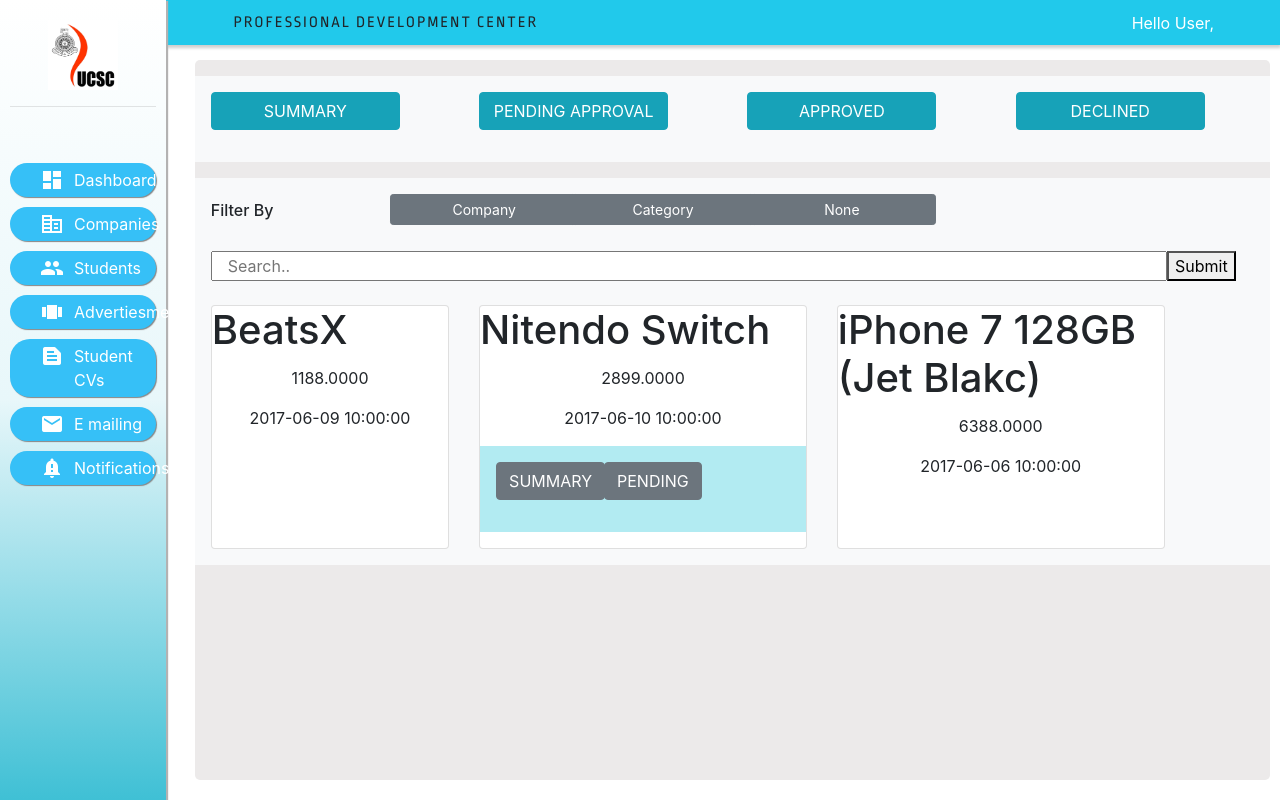
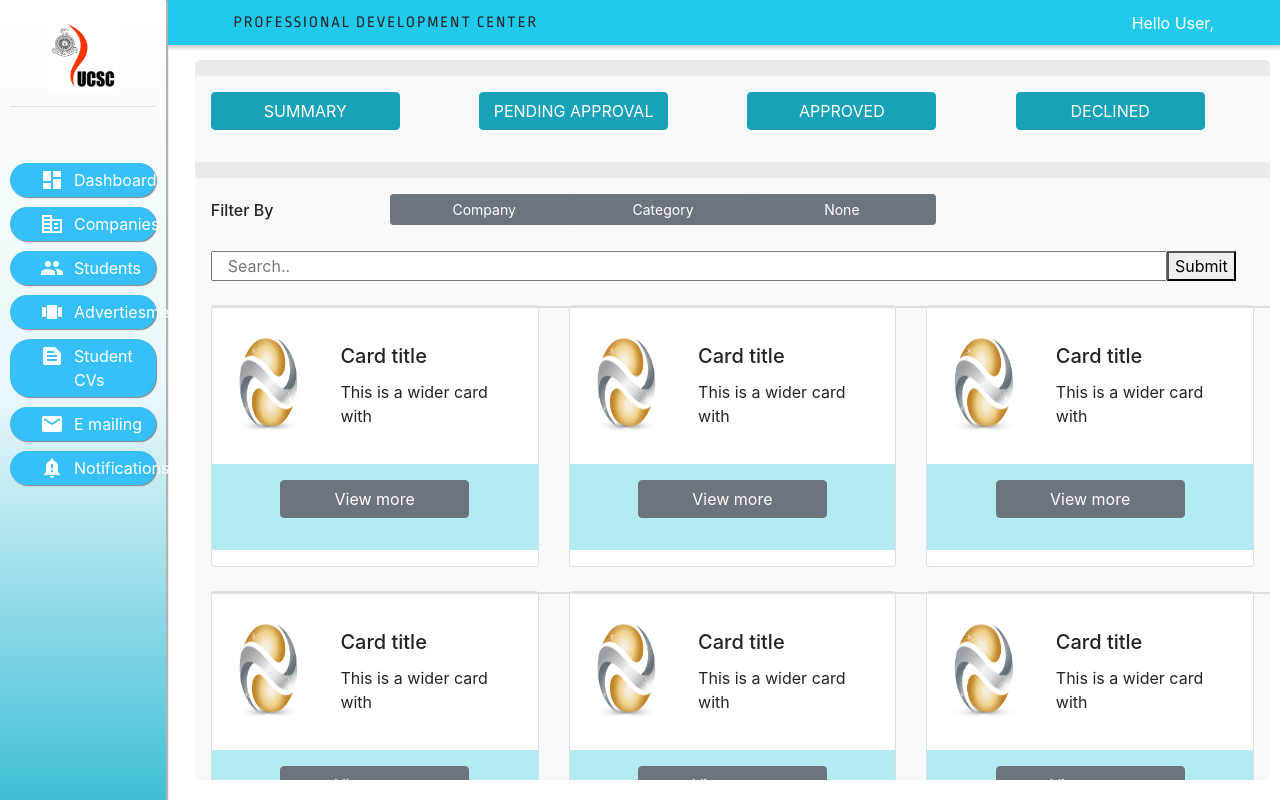
Before and after one commit to shelomi123/dashboard-portal, a React (Create React App) app: page /adverts in a window 1280 px wide. Built offline with nearby package versions, Linux system fonts and the light colour scheme.

Commit message:
adHome2 done

```diff
--- a/src/content/advertisement/ad.css
+++ b/src/content/advertisement/ad.css
@@ -67,3 +67,12 @@
 .custom {
     width: 5cm !important;
 }
+
+.cardbtn {
+    width: 5cm;
+
+}
+.Logo {
+    width: 20%;
+    height : 20%;
+}
--- a/src/content/advertisement/adHome2.js
+++ b/src/content/advertisement/adHome2.js
@@ -1,6 +1,7 @@
 import React from 'react';
 import './ad.css';
 import 'bootstrap/dist/css/bootstrap.css';
+import com from '../../assets/images/com.png';
 
 function Adverts(){
     return (
@@ -51,48 +52,186 @@
 {/*------------------------------------------------------------card begin-------------------------------------------------------*/}
 
                 <div class="row">
-                    <div class="col-md-3 col-sm-6 col-12">
-                        <div class="card h-100">
-                            <h1 class="card-title">BeatsX</h1>
-                            <div class="text-center">
-                                <p>1188.0000</p>
-                                <p>2017-06-09 10:00:00</p>
+                    {/*card1111111111111111*/}
+                    <div class="col-md-4 col-sm-6 col-12">
+                        <div class="card h-80">
+                            <div class="card mb-3" style={{ width:'540px' }}/>
+                                <div class="row no-gutters">
+                                    <div class="col-md-4">
+                                        <img src={com} alt="Logo" style={{ height:'3cm' , width:'3cm' }}/>
+                                    </div>
+                                    <div class="col-md-8">
+                                        <div class="card-body">
+                                            <h5 class="card-title">Card title</h5>
+                                            <p class="card-text">This is a wider card with</p>
+                                        </div>
+                                    </div>
+                                    <div class="container p-3 my-3" style={{ background: '#b2ebf2' }}>
+                                        <div class="form-group row">
+                                            <div class="col-md-12">
+                                                <center>
+                                                <button type="button" class="btn btn-secondary cardbtn">View more</button>
+                                                </center>
                                             </div>
                                         </div>
                                     </div>
 
-                    <div class="col-md-4 col-sm-6 col-12">
-                        <div class="card h-100">
-                            {/*<img src="images/dieux/Agni.jpg" alt="Nitendo Switch"> */}
-                            <h1 class="card-title">Nitendo Switch</h1>
-                            <div class="text-center">
-                                <p>2899.0000</p>
-                                <p>2017-06-10 10:00:00</p>
-                                <div class="container p-3 my-3" style={{ background: '#b2ebf2' }}>
-                                    <div class="form-group row">
-                                        <div class="col-md-4">
-                                        <button type="button" class="btn btn-secondary ">SUMMARY</button>
-                                        </div>
-                                        <div class="col-md-4">
-                                        <button type="button" class="btn btn-secondary">PENDING</button>
                                 </div>
                             </div>
                         </div>
+
+{/*card2222222222222222*/}
+                        <div class="col-md-4 col-sm-6 col-12">
+                        <div class="card h-80">
+                            <div class="card mb-3" style={{ width:'540px' }}/>
+                                <div class="row no-gutters">
+                                    <div class="col-md-4">
+                                        <img src={com} alt="Logo" style={{ height:'3cm' , width:'3cm' }}/>
+                                    </div>
+                                    <div class="col-md-8">
+                                        <div class="card-body">
+                                            <h5 class="card-title">Card title</h5>
+                                            <p class="card-text">This is a wider card with</p>
+                                        </div>
+                                    </div>
+                                    <div class="container p-3 my-3" style={{ background: '#b2ebf2' }}>
+                                        <div class="form-group row">
+                                            <div class="col-md-12">
+                                                <center>
+                                                <button type="button" class="btn btn-secondary cardbtn">View more</button>
+                                                </center>
                                             </div>
                                         </div>
                                     </div>
-                    <div class="col-md-4 col-sm-6 col-12">
-                        <div class="card h-100">
-                            <h1 class="card-title">iPhone 7 128GB (Jet Blakc)</h1>
-                            <div class="text-center">
-                                <p>6388.0000</p>
-                                <p>2017-06-06 10:00:00</p>
+
                                 </div>
                             </div>
                         </div>
+{/*card33333 */}
+
+<div class="col-md-4 col-sm-6 col-12">
+                        <div class="card h-80">
+                            <div class="card mb-3" style={{ width:'540px' }}/>
+                                <div class="row no-gutters">
+                                    <div class="col-md-4">
+                                        <img src={com} alt="Logo" style={{ height:'3cm' , width:'3cm' }}/>
                                     </div>
-{/*------------------------------------------------------------card end-------------------------------------------------------*/}
+                                    <div class="col-md-8">
+                                        <div class="card-body">
+                                            <h5 class="card-title">Card title</h5>
+                                            <p class="card-text">This is a wider card with</p>
+                                        </div>
+                                    </div>
+                                    <div class="container p-3 my-3" style={{ background: '#b2ebf2' }}>
+                                        <div class="form-group row">
+                                            <div class="col-md-12">
+                                                <center>
+                                                <button type="button" class="btn btn-secondary cardbtn">View more</button>
+                                                </center>
+                                            </div>
+                                        </div>
+                                    </div>
 
+                                </div>
+                            </div>
+                        </div>
+
+
+
+
+
+
+
+
+                    </div>
+
+<br></br>
+{/*ccccccccccaaaaaaaaaaaarrrrrrddddddd bbbbbbbbbbbbbbbbbbbrrrrrrrrrrrrrrrrr*/}
+
+                <div class="row">
+                    {/*card1111111111111111*/}
+                    <div class="col-md-4 col-sm-6 col-12">
+                        <div class="card h-80">
+                            <div class="card mb-3" style={{ width:'540px' }}/>
+                                <div class="row no-gutters">
+                                    <div class="col-md-4">
+                                        <img src={com} alt="Logo" style={{ height:'3cm' , width:'3cm' }}/>
+                                    </div>
+                                    <div class="col-md-8">
+                                        <div class="card-body">
+                                            <h5 class="card-title">Card title</h5>
+                                            <p class="card-text">This is a wider card with</p>
+                                        </div>
+                                    </div>
+                                    <div class="container p-3 my-3" style={{ background: '#b2ebf2' }}>
+                                        <div class="form-group row">
+                                            <div class="col-md-12">
+                                                <center>
+                                                <button type="button" class="btn btn-secondary cardbtn">View more</button>
+                                                </center>
+                                            </div>
+                                        </div>
+                                    </div>
+
+                                </div>
+                            </div>
+                        </div>
+
+{/*card2222222222222222*/}
+                        <div class="col-md-4 col-sm-6 col-12">
+                        <div class="card h-80">
+                            <div class="card mb-3" style={{ width:'540px' }}/>
+                                <div class="row no-gutters">
+                                    <div class="col-md-4">
+                                        <img src={com} alt="Logo" style={{ height:'3cm' , width:'3cm' }}/>
+                                    </div>
+                                    <div class="col-md-8">
+                                        <div class="card-body">
+                                            <h5 class="card-title">Card title</h5>
+                                            <p class="card-text">This is a wider card with</p>
+                                        </div>
+                                    </div>
+                                    <div class="container p-3 my-3" style={{ background: '#b2ebf2' }}>
+                                        <div class="form-group row">
+                                            <div class="col-md-12">
+                                                <center>
+                                                <button type="button" class="btn btn-secondary cardbtn">View more</button>
+                                                </center>
+                                            </div>
+                                        </div>
+                                    </div>
+
+                                </div>
+                            </div>
+                        </div>
+{/*card33333 */}
+
+<div class="col-md-4 col-sm-6 col-12">
+                        <div class="card h-80">
+                            <div class="card mb-3" style={{ width:'540px' }}/>
+                                <div class="row no-gutters">
+                                    <div class="col-md-4">
+                                        <img src={com} alt="Logo" style={{ height:'3cm' , width:'3cm' }}/>
+                                    </div>
+                                    <div class="col-md-8">
+                                        <div class="card-body">
+                                            <h5 class="card-title">Card title</h5>
+                                            <p class="card-text">This is a wider card with</p>
+                                        </div>
+                                    </div>
+                                    <div class="container p-3 my-3" style={{ background: '#b2ebf2' }}>
+                                        <div class="form-group row">
+                                            <div class="col-md-12">
+                                                <center>
+                                                <button type="button" class="btn btn-secondary cardbtn">View more</button>
+                                                </center>
+                                            </div>
+                                        </div>
+                                    </div>
+
+                                </div>
+                            </div>
+                        </div>
 
 
 
@@ -106,9 +245,17 @@
 
 
 
+{/*------------------------------------------------------------card end-------------------------------------------------------*/}
 
 
 
+
+
+
+
+
+
+        </div>
     </div>
     )
 }
```
Also changed, not shown: src/content/advertisement/test.js (+24 -0 lines), src/assets/images/com.png (added). Lines whose indentation alone changed are shown as unchanged.
